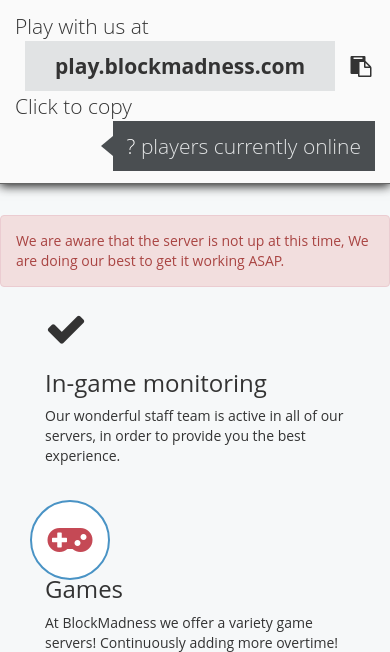
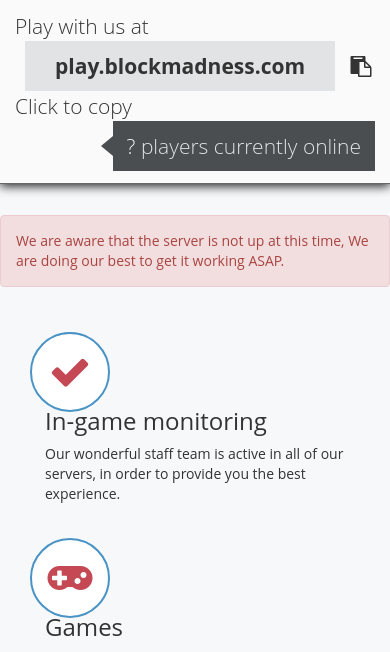
Before and after one commit to BlockMadness/Website-portal, a PHP site: page / in a window 390 px wide. Shown: the part 173-825 px from the top of the page. Run offline with PHP 8.4, Linux system fonts and the light colour scheme; data that the repository does not hold is empty.

Commit message:
Update style.css

```diff
--- a/css/style.css
+++ b/css/style.css
@@ -256,6 +256,55 @@ body {
   line-height: inherit;
 }
 
+.fa-handshake-o {
+  line-height: inherit;
+}
+
+.fa-hdd-o {
+  line-height: inherit;
+}
+
+.fa-users {
+  line-height: inherit;
+}
+
+.fa-check {
+  line-height: inherit;
+}
+
+.fa-comments-o {
+  line-height: inherit;
+}
+
+.col-md-icon-check {
+  top: 24px;
+  width: 80px;
+  height: 80px;
+  background-color: white;
+  border: 2px solid #4993C5;
+  border-radius: 100%;
+  line-height: 95px;
+  text-align: center;
+  vertical-align: middle;
+  display: inline-block;
+  color: #C54955;
+}
+
+.col-md-icon-handshake {
+  top: 24px;
+  width: 80px;
+  height: 80px;
+  background-color: white;
+  border: 2px solid #4993C5;
+  border-radius: 100%;
+  line-height: 95px;
+  text-align: center;
+  vertical-align: middle;
+  display: inline-block;
+  color: #C54955;
+}
+
+
 /* Footer */
 .footer hr {
   margin-bottom: 0px;
```
